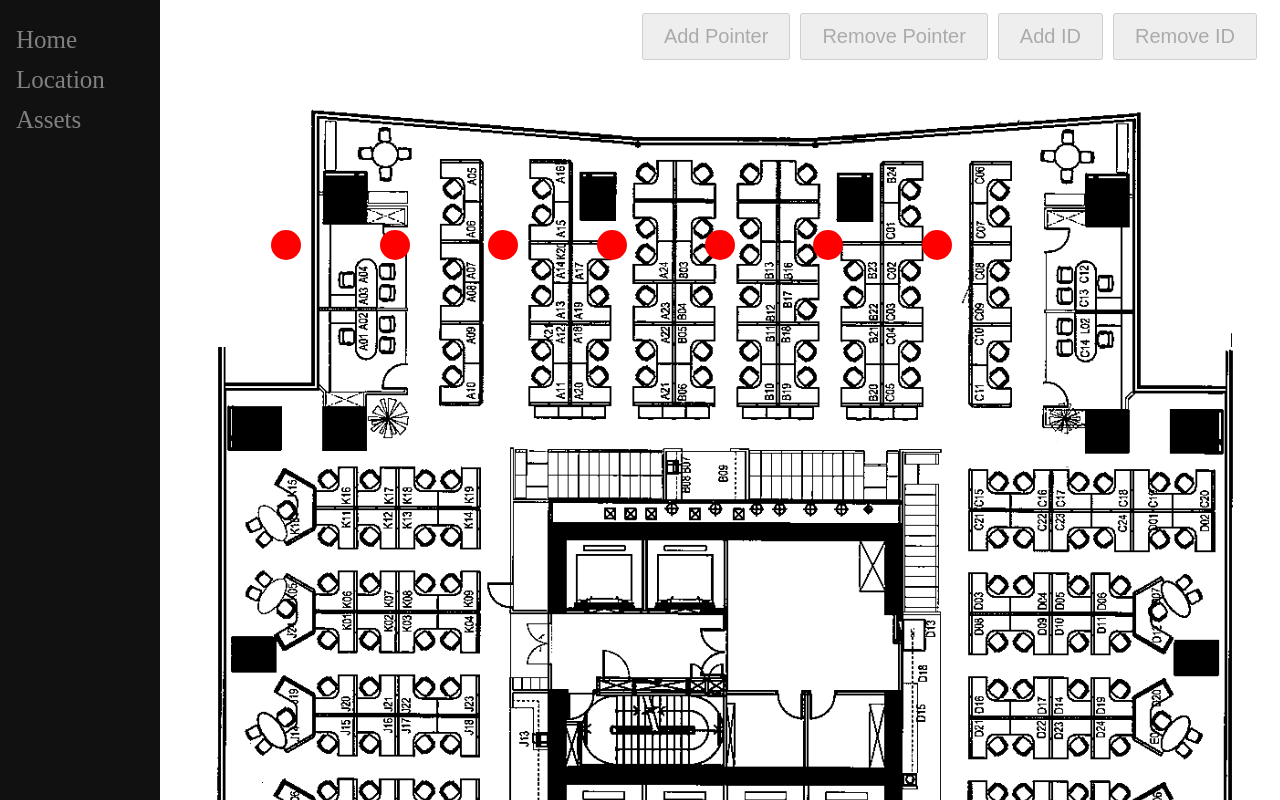
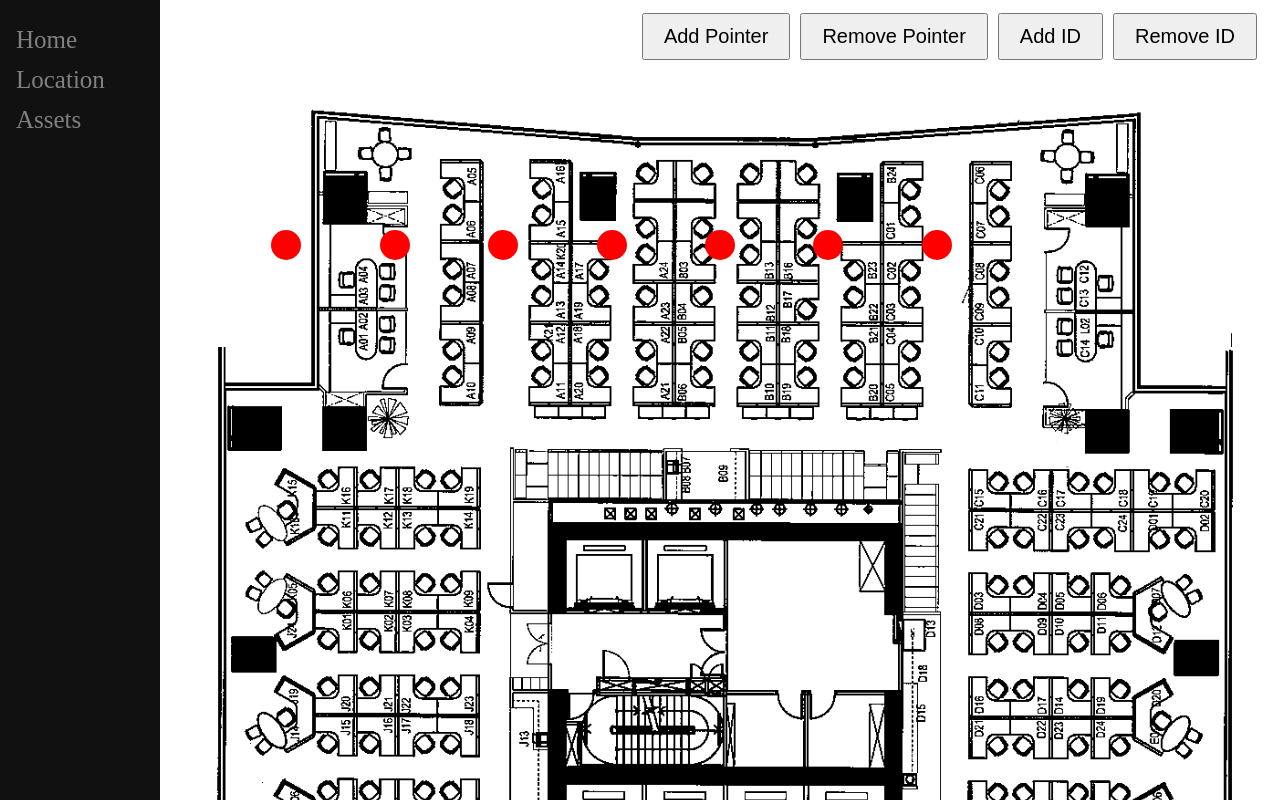
Before and after one commit to Nelvios/directory, an Angular app: page / in a window 1280 px wide. Shown: the top 800 px of the page. Built offline with nearby package versions, Linux system fonts and the light colour scheme.

Commit message:
Done Remove Pointer

```diff
--- a/src/app/app.component.html
+++ b/src/app/app.component.html
@@ -1,16 +1,21 @@
-<app-button-sidebar></app-button-sidebar>
+<div class="sidenav">
+    <a href="#">Home</a>
+    <a href="#">Location</a>
+    <a href="#">Assets</a>
+</div>
+
 <div class="main">
     <div style="text-align:right;">
-        <button type="button" id="AddP" disabled="false" (click)="AddPointer()">Add Pointer</button>
-        <button type="button" id="RemP" disabled="false">Remove Pointer</button>
-        <button type="button" id="AddID" disabled="false">Add ID</button>
-        <button type="button" id="RemID" disabled="false">Remove ID</button>
+        <button type="button" id="AddP" [disabled]="DISABLED[0]" (click)="AddPointer()">Add Pointer</button>
+        <button type="button" id="RemP" [disabled]="DISABLED[1]" (click)="RemovePointer()">Remove Pointer</button>
+        <button type="button" id="AddID" [disabled]="DISABLED[2]">Add ID</button>
+        <button type="button" id="RemID" [disabled]="DISABLED[3]">Remove ID</button>
     </div>
 
     <div class="seats" (click)="getPosition($event)" [class.add]="isAddP">
         <img src="/assets/denah.png" alt="Denah" width="100%">
 
-        <a class="seat" *ngFor="let seat of seats" [style.left.%]="seat.x" [style.top.%]="seat.y"></a>
+        <a class="seat" (click)="DeletePointer(seat.id)" *ngFor="let seat of seats" [style.left.%]="seat.x" [style.top.%]="seat.y"></a>
 
     </div>
 </div>
--- a/src/app/app.component.scss
+++ b/src/app/app.component.scss
@@ -28,3 +28,36 @@ button {
     background-color: red;
     border-radius: 100px;
 }
+
+/* The sidebar menu */
+.sidenav {
+    height: 100%; /* Full-height: remove this if you want "auto" height */
+    width: 160px; /* Set the width of the sidebar */
+    position: fixed; /* Fixed Sidebar (stay in place on scroll) */
+    z-index: 1; /* Stay on top */
+    top: 0; /* Stay at the top */
+    left: 0;
+    background-color: #111; /* Black */
+    overflow-x: hidden; /* Disable horizontal scroll */
+    padding-top: 20px;
+  }
+
+  /* The navigation menu links */
+  .sidenav a {
+    padding: 6px 8px 6px 16px;
+    text-decoration: none;
+    font-size: 25px;
+    color: #818181;
+    display: block;
+  }
+
+  /* When you mouse over the navigation links, change their color */
+  .sidenav a:hover {
+    color: #f1f1f1;
+  }
+
+  /* On smaller screens, where height is less than 450px, change the style of the sidebar (less padding and a smaller font size) */
+  @media screen and (max-height: 450px) {
+    .sidenav {padding-top: 15px;}
+    .sidenav a {font-size: 18px;}
+  }
--- a/src/app/app.component.ts
+++ b/src/app/app.component.ts
@@ -14,9 +14,38 @@ export class AppComponent implements OnInit {
   seats = SEATS;
 
   isAddP = false;
+  isRemP = false;
+  isAddId = false;
+  isRemId = false;
+
+  DISABLED: boolean[] = [false, false, false, false];
 
   AddPointer(): void {
     this.isAddP = !this.isAddP;
+    this.CheckDisabled();
+  }
+
+  RemovePointer(): void {
+    this.isRemP = !this.isRemP;
+    this.CheckDisabled();
+  }
+
+  CheckDisabled(): void {
+    if(this.isAddP){
+      this.DISABLED = [false, true, true, true];
+    }
+    else if(this.isRemP){
+      this.DISABLED = [true, false, true, true];
+    }
+    else if(this.isAddId){
+      this.DISABLED = [true, true, false, true];
+    }
+    else if(this.isRemId){
+      this.DISABLED = [true, true, true, false];
+    }
+    else{
+      this.DISABLED = [false, false, false, false];
+    }
   }
 
   getPosition(event: any): void {
@@ -44,6 +73,17 @@ export class AppComponent implements OnInit {
     this.seats.push(seat);
   }
 
+  DeletePointer(index: number): void {
+    if(!this.isRemP) {
+      return;
+    }
+
+    var seat: Seat = this.seats.find(() => id === index);
+    const temp = this.seats.indexOf(seat);
+    this.seats.splice(temp, 1);
+    console.log(this.seats);
+  }
+
   constructor() { }
 
   ngOnInit() {
--- a/src/app/app.module.ts
+++ b/src/app/app.module.ts
@@ -3,12 +3,10 @@ import { NgModule } from '@angular/core';
 
 import { AppRoutingModule } from './app-routing.module';
 import { AppComponent } from './app.component';
-import { ButtonSidebarComponent } from './button-sidebar/button-sidebar.component';
 
 @NgModule({
   declarations: [
-    AppComponent,
-    ButtonSidebarComponent
+    AppComponent
   ],
   imports: [
     BrowserModule
--- a/src/app/button-sidebar/button-sidebar.component.html
+++ /dev/null
@@ -1,5 +0,0 @@
-<div class="sidenav">
-    <a href="#">Home</a>
-    <a href="#">Location</a>
-    <a href="#">Assets</a>
-  </div>
--- a/src/app/button-sidebar/button-sidebar.component.scss
+++ /dev/null
@@ -1,38 +0,0 @@
-/* The sidebar menu */
-.sidenav {
-    height: 100%; /* Full-height: remove this if you want "auto" height */
-    width: 160px; /* Set the width of the sidebar */
-    position: fixed; /* Fixed Sidebar (stay in place on scroll) */
-    z-index: 1; /* Stay on top */
-    top: 0; /* Stay at the top */
-    left: 0;
-    background-color: #111; /* Black */
-    overflow-x: hidden; /* Disable horizontal scroll */
-    padding-top: 20px;
-  }
-
-  /* The navigation menu links */
-  .sidenav a {
-    padding: 6px 8px 6px 16px;
-    text-decoration: none;
-    font-size: 25px;
-    color: #818181;
-    display: block;
-  }
-
-  /* When you mouse over the navigation links, change their color */
-  .sidenav a:hover {
-    color: #f1f1f1;
-  }
-
-  /* Style page content
-  .main {
-    margin-left: 160px; // Same as the width of the sidebar
-    padding: 0px 10px;
-  } */
-
-  /* On smaller screens, where height is less than 450px, change the style of the sidebar (less padding and a smaller font size) */
-  @media screen and (max-height: 450px) {
-    .sidenav {padding-top: 15px;}
-    .sidenav a {font-size: 18px;}
-  }
--- a/src/app/button-sidebar/button-sidebar.component.ts
+++ /dev/null
@@ -1,15 +0,0 @@
-import { Component, OnInit } from '@angular/core';
-
-@Component({
-  selector: 'app-button-sidebar',
-  templateUrl: './button-sidebar.component.html',
-  styleUrls: ['./button-sidebar.component.scss']
-})
-export class ButtonSidebarComponent implements OnInit {
-
-  constructor() { }
-
-  ngOnInit() {
-  }
-
-}
```
Also changed, not shown: 1 other file (tests, documents, lock files or other folders).
